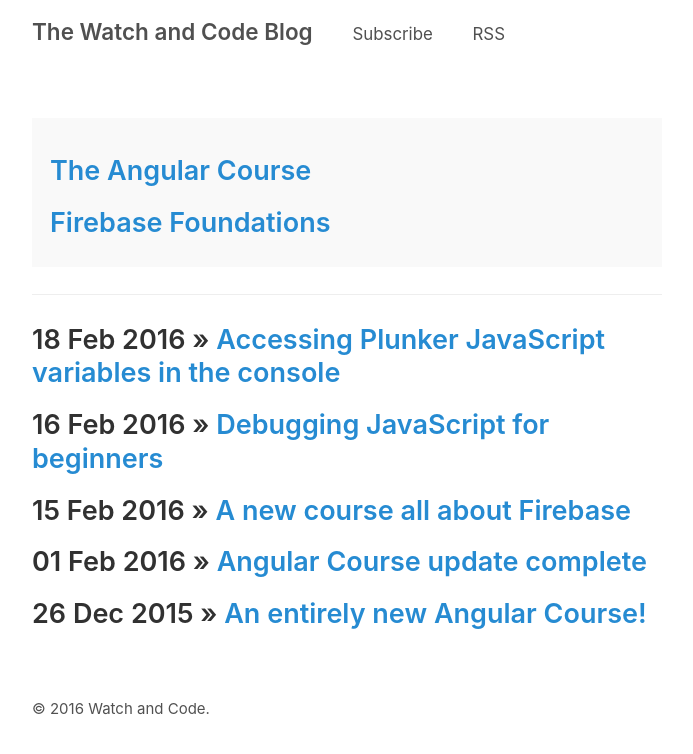
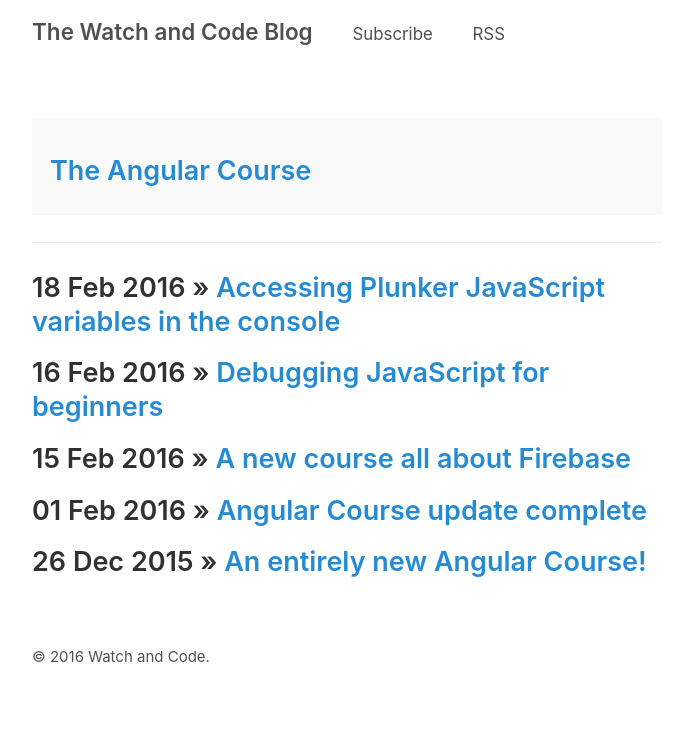
Before and after one commit to hoojaoh/blog.watchandcode.com, a Jekyll site: the page built from index.html, in a window 1280 px wide. Shown: the top 754 px of the page, without its empty margins (293-986 px from the left). Built offline with Jekyll 4.4.1, drawn with Linux system fonts in a browser that asks for light colours; the list of posts is cut into pages by our own code.

Commit message:
Removed firebase foundations from banner.

```diff
--- a/index.html
+++ b/index.html
@@ -6,7 +6,6 @@
 
 <div class="message">
   <h2><a href="https://watchandcode.com/courses/angular-course/?utm_source=internal&utm_medium=watchandcodeblog&utm_campaign=blog">The Angular Course</a></h2>
-  <h2><a href="/firebase-foundations">Firebase Foundations</a></h2>
 </div>
 
 <hr>
```
